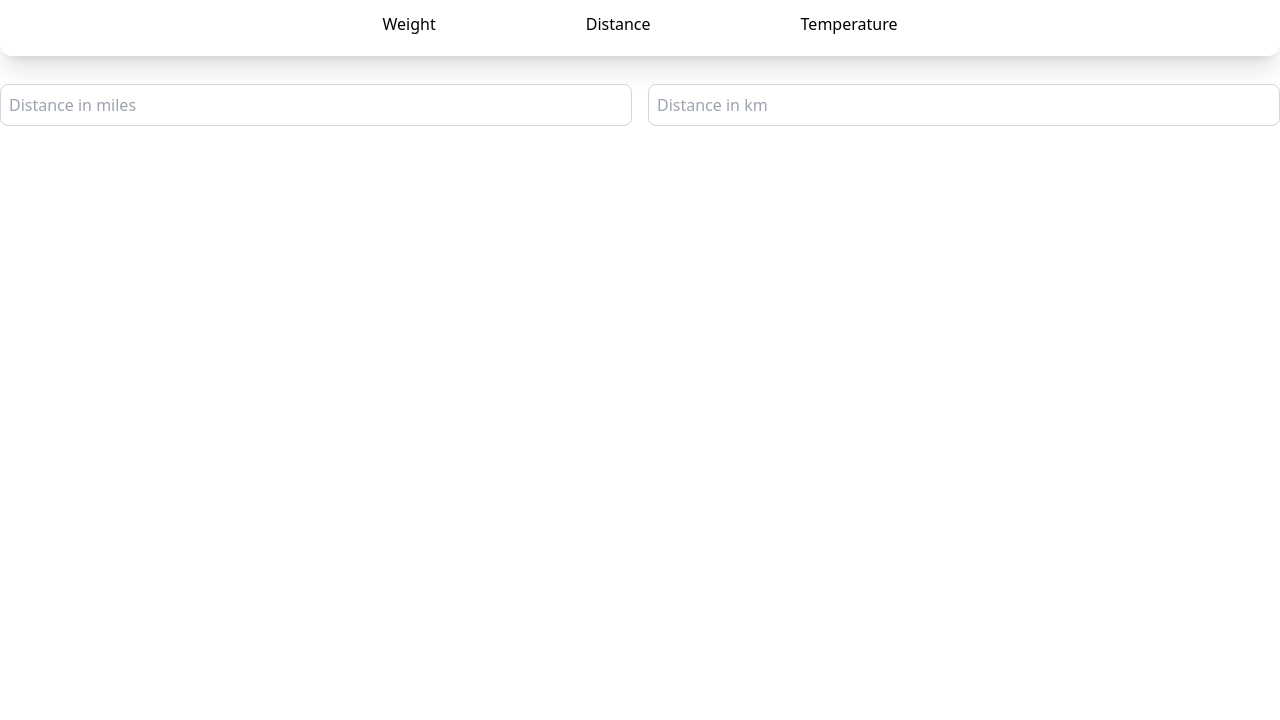
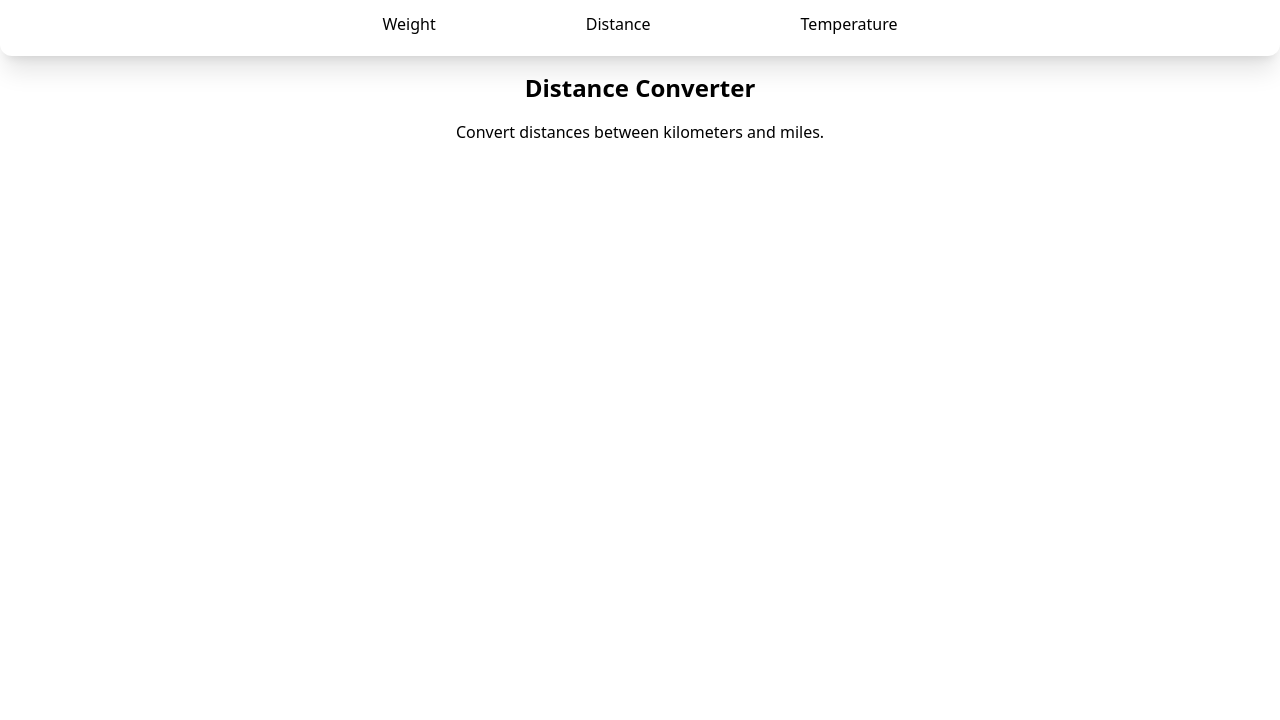
Before and after one commit to webdevyn/WebDev2_Lab1, a plain HTML site: page distance.html in a window 1280 px wide. Shown: the part 80-800 px from the top of the page. Drawn offline with nearby package versions, Linux system fonts and the light colour scheme.

Commit message:
Update distance.html
uses input form

```diff
--- a/distance.html
+++ b/distance.html
@@ -7,24 +7,19 @@
     <script src="https://cdn.tailwindcss.com"></script>
   </head>
   <body>
-
-
     <!--NavBar-->
     <div id="navbar"></div>
 
-    <div class="grid grid-cols-2 gap-4 py-7">
-      <input
-        id="num1"
-        type="number"
-        placeholder="Distance in miles"
-        class="w-full p-2 border border-gray-300 rounded-lg"
-      />
-      <input
-        id="num2"
-        type="number"
-        placeholder="Distance in km"
-        class="w-full p-2 border border-gray-300 rounded-lg"
-      />
+    <div>
+      <h1 class="text-2xl font-bold text-center my-4">Distance Converter</h1>
+      <p class="text-center mb-4">
+        Convert distances between kilometers and miles.
+      </p>
+    </div>
+
+    <!--Input Form-->
+    <div id="inputform"></div>
+
     <!--Script-->
     <script src="script.js"></script>
   </body>
```
